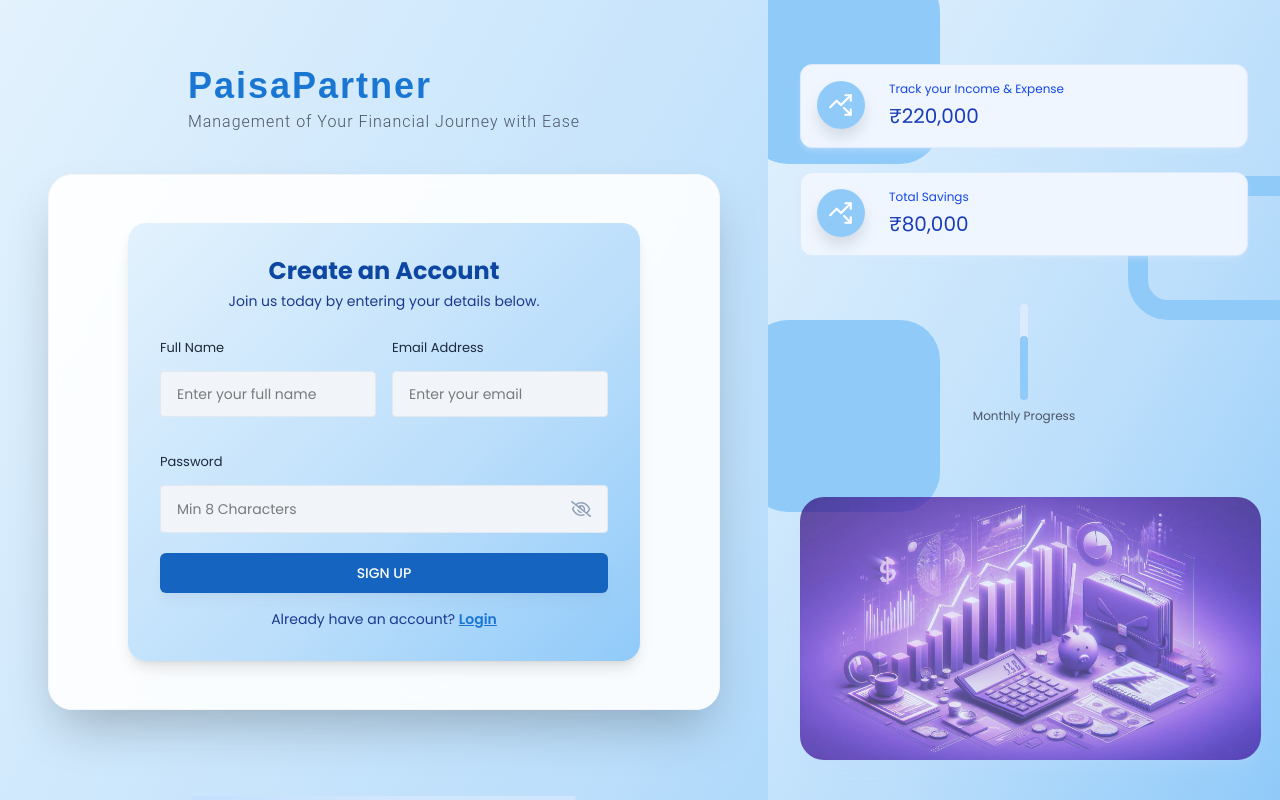
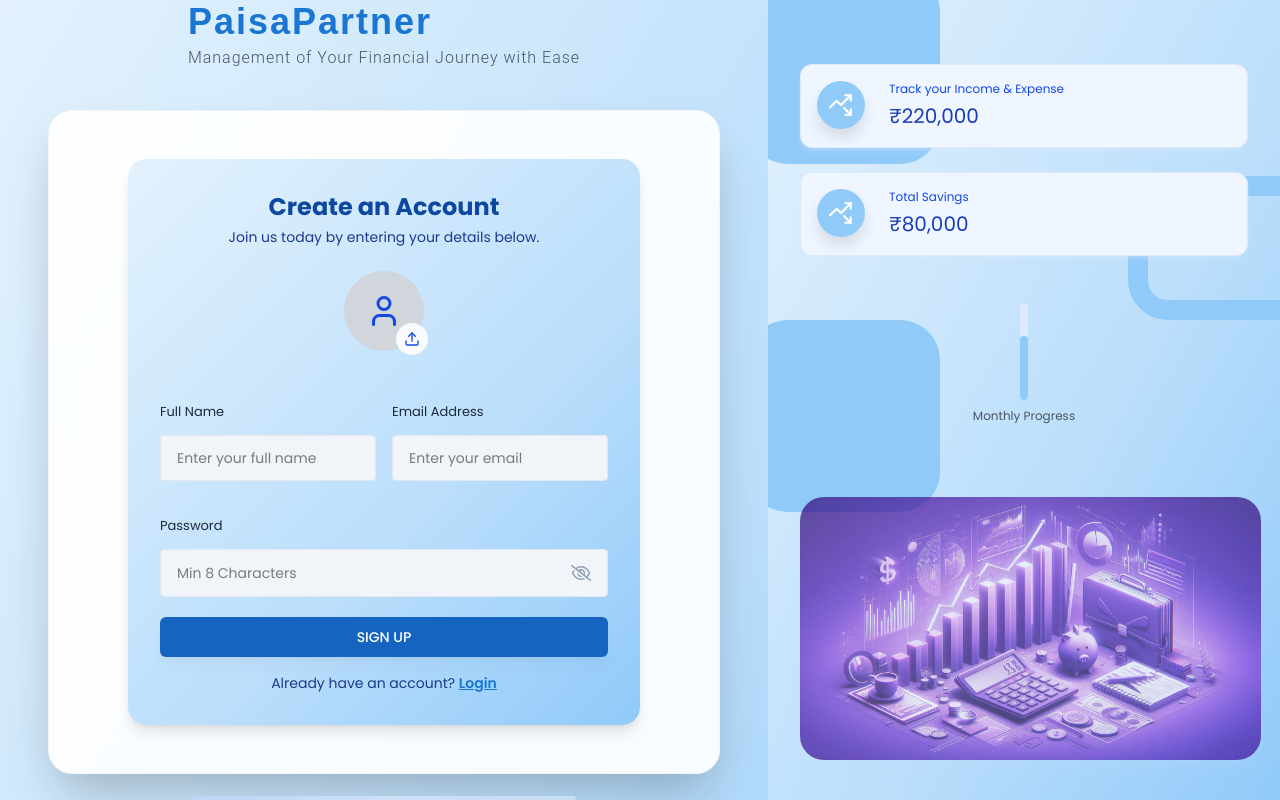
Before and after one commit to Debjit-Dey/PaisaPartner--Finance-Management-Website, a React (Vite) app in the folder frontend/: page /signUp in a window 1280 px wide. Built offline with nearby package versions, Linux system fonts and the light colour scheme.

Commit message:
profile photo upload change

```diff
--- a/frontend/src/components/Inputs/ProfilePhotoSelector.jsx
+++ b/frontend/src/components/Inputs/ProfilePhotoSelector.jsx
@@ -38,14 +38,14 @@ const ProfilePhotoSelector = ({ image, setImage }) => {
 
       {!image ? (
         <div className="w-20 h-20 flex items-center justify-center bg-gray-300 rounded-full relative">
-          <LuUser className="text-4xl text-black" />
+          <LuUser className="text-4xl text-blue-700" />
 
           <button
             type="button"
-            className="w-8 h-8 flex items-center justify-center bg-gray-600 text-white rounded-full absolute -bottom-1 -right-1"
+            className="w-8 h-8 flex items-center justify-center bg-gray-50 text-white rounded-full absolute -bottom-1 -right-1"
             onClick={onChooseFile}
           >
-            <LuUpload />
+            <LuUpload className="text-blue-700" />
           </button>
         </div>
       ) : (
--- a/frontend/src/pages/Auth/SignUpForm.jsx
+++ b/frontend/src/pages/Auth/SignUpForm.jsx
@@ -96,7 +96,7 @@ const SignUpForm = () => {
         </p>
 
         <form onSubmit={handleSignUp}>
-          <div className="hidden">
+          <div className="flex justify-center mb-6 ">
             <ProfilePhotoSelector image={profilePic} setImage={setProfilePic} />
           </div>
 
```
Also changed, not shown: 1 other file (tests, documents, lock files or other folders).
